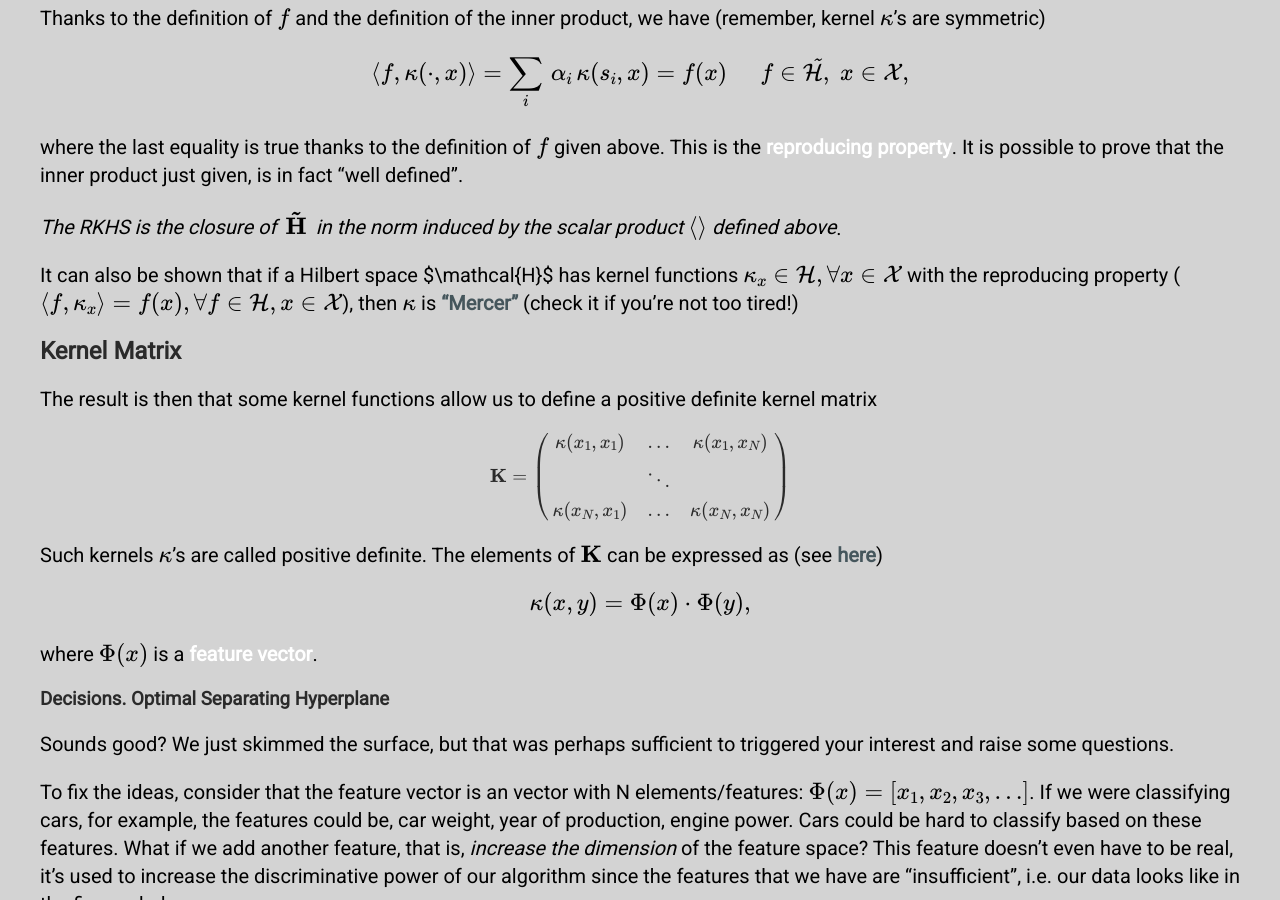
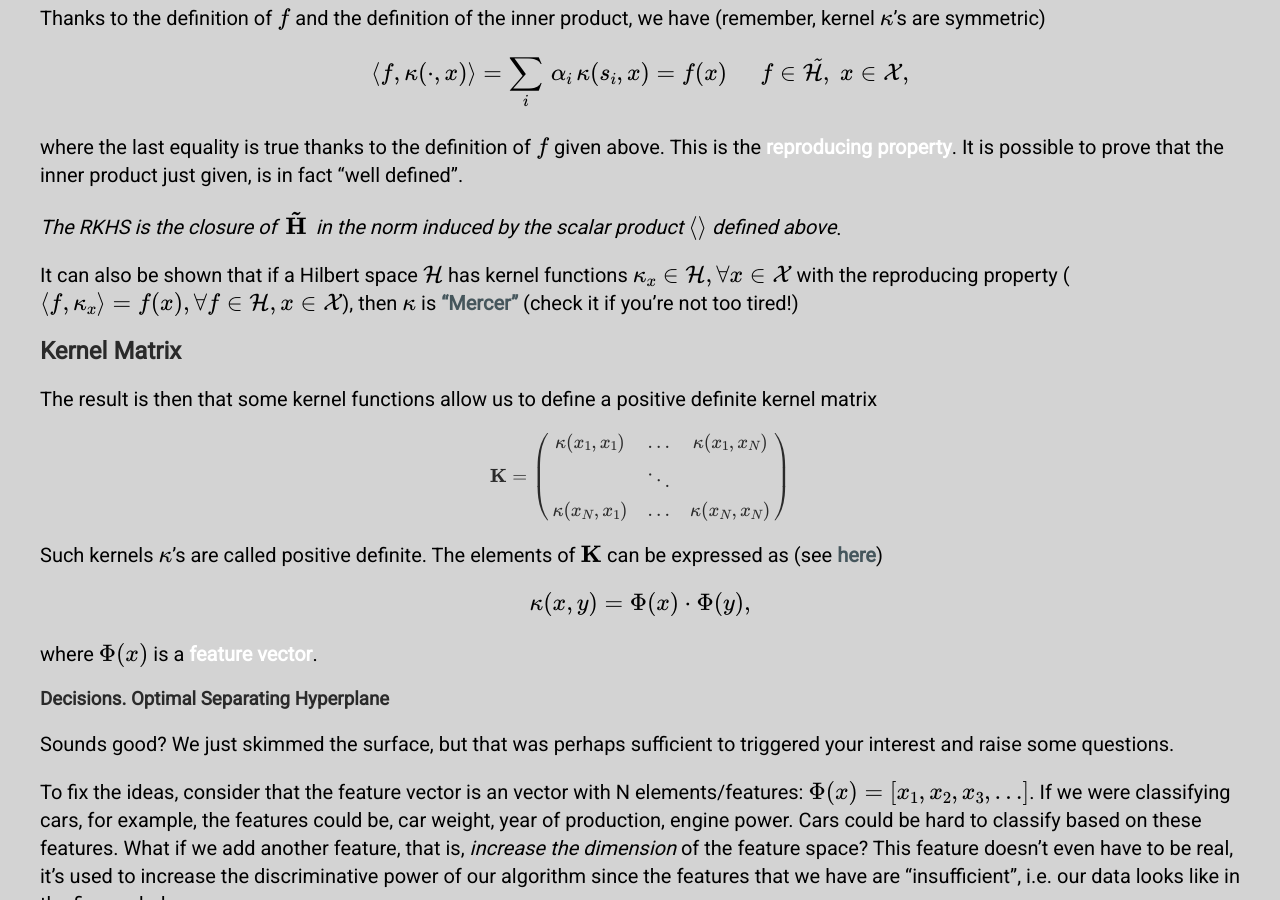
Before and after one commit to FullSimplify/FullSimplify.github.io, a Jekyll site: the page built from _posts/2000-01-02-Support-Vector-Machines,-a-Gentle-Introduction.md, in a window 1280 px wide and 900 px high, scrolled down 4282 px. Built offline with Jekyll 4.4.1, drawn with Linux system fonts in a browser that asks for light colours; formulas are drawn with MathJax 3.

```diff
--- a/_posts/2000-01-02-Support-Vector-Machines,-a-Gentle-Introduction.md
+++ b/_posts/2000-01-02-Support-Vector-Machines,-a-Gentle-Introduction.md
@@ -133,7 +133,7 @@ where the last equality is true thanks to the definition of $$f$$ given above. T
 
 _The RKHS is the closure of $$\,\mathbf{\tilde{H}}\,$$ in the norm induced by the scalar product $$\langle \rangle$$ defined above_.
 
-It can also be shown that if a Hilbert space $\mathcal{H}$ has kernel functions $$\kappa_x\in \mathcal{H}, \forall x\in\mathcal{X}$$ with the reproducing property ($$\langle f, \kappa_x \rangle = f(x),\forall f\in\mathcal{H}, x\in\mathcal{X}$$), then $$\kappa$$ is
+It can also be shown that if a Hilbert space $$\mathcal{H}$$ has kernel functions $$\kappa_x\in \mathcal{H}, \forall x\in\mathcal{X}$$ with the reproducing property ($$\langle f, \kappa_x \rangle = f(x),\forall f\in\mathcal{H}, x\in\mathcal{X}$$), then $$\kappa$$ is
 <a target="_blank" href='https://en.wikipedia.org/wiki/Mercer%27s_theorem'>"Mercer"</a> (check it if you're not too tired!)
 
 
```
